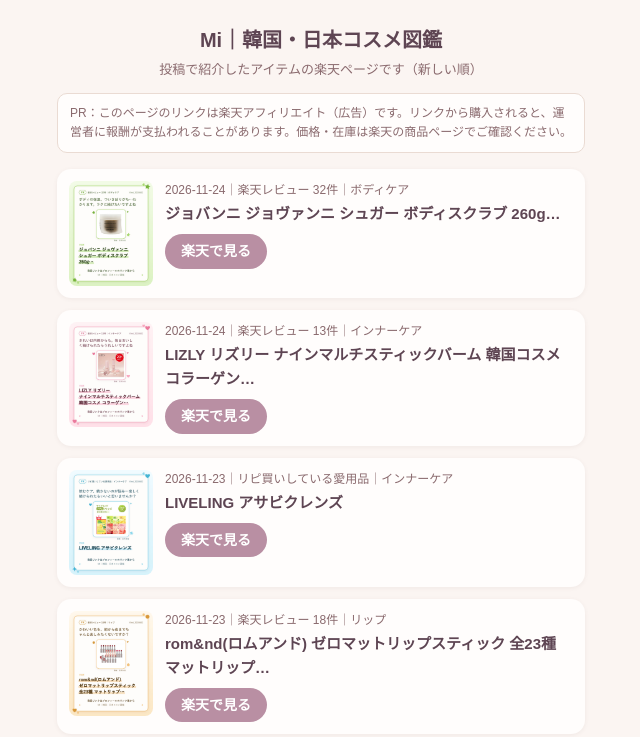
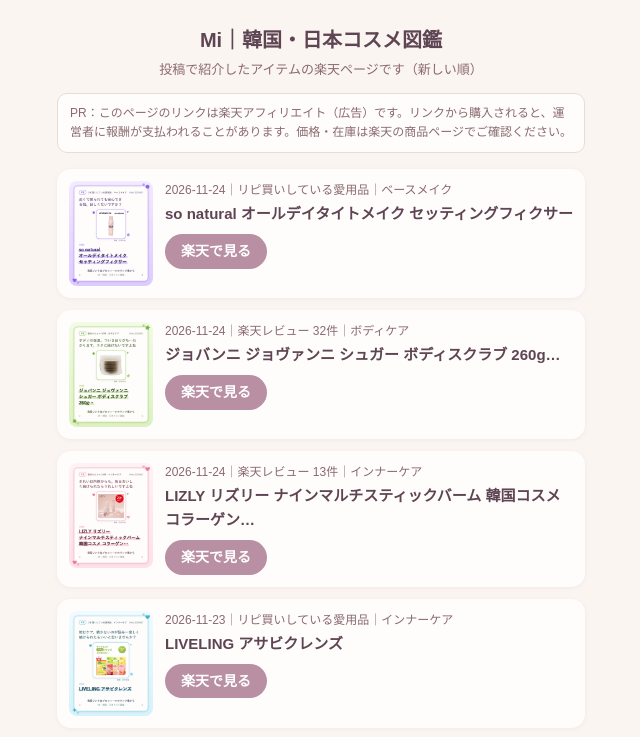
Before and after one commit to k-hiron/mi-cosme, a plain HTML site: page index.html in a window 1280 px wide. Shown: the top 737 px of the page, without its empty margins (319-959 px from the left). Drawn offline with Linux system fonts and the light colour scheme.

Commit message:
リンク集を更新 2026-11-24

```diff
--- a/index.html
+++ b/index.html
@@ -30,6 +30,14 @@
   <p class="lead">投稿で紹介したアイテムの楽天ページです（新しい順）</p>
   <p class="pr">PR：このページのリンクは楽天アフィリエイト（広告）です。リンクから購入されると、運営者に報酬が支払われることがあります。価格・在庫は楽天の商品ページでご確認ください。</p>
   <ul>
+    <li class="item">
+      <a class="thumb" href="https://hb.afl.rakuten.co.jp/hgc/g00u7nfo.okoh1b48.g00u7nfo.okoh2a03/?pc=https%3A%2F%2Fitem.rakuten.co.jp%2Fjoyance-m%2F10001077%2F&amp;rafcid=wsc_i_is_a10a53f2-0310-4882-82b6-6ea5506c9239" rel="sponsored noopener" target="_blank"><img src="img/2026-11-24-mwul30wh.jpg" alt="" loading="lazy" width="108" height="135"></a>
+      <div class="body">
+        <p class="meta">2026-11-24｜リピ買いしている愛用品｜ベースメイク</p>
+        <p class="name">so natural オールデイタイトメイク セッティングフィクサー</p>
+        <a class="btn" href="https://hb.afl.rakuten.co.jp/hgc/g00u7nfo.okoh1b48.g00u7nfo.okoh2a03/?pc=https%3A%2F%2Fitem.rakuten.co.jp%2Fjoyance-m%2F10001077%2F&amp;rafcid=wsc_i_is_a10a53f2-0310-4882-82b6-6ea5506c9239" rel="sponsored noopener" target="_blank">楽天で見る</a>
+      </div>
+    </li>
     <li class="item">
       <a class="thumb" href="https://hb.afl.rakuten.co.jp/hgc/g00qc51o.okoh11b3.g00qc51o.okoh2757/?pc=https%3A%2F%2Fitem.rakuten.co.jp%2Fper-bestone%2F2027909260%2F&amp;rafcid=wsc_i_is_a10a53f2-0310-4882-82b6-6ea5506c9239" rel="sponsored noopener" target="_blank"><img src="img/2026-11-24-mwu5xh3c.jpg" alt="" loading="lazy" width="108" height="135"></a>
       <div class="body">
```
